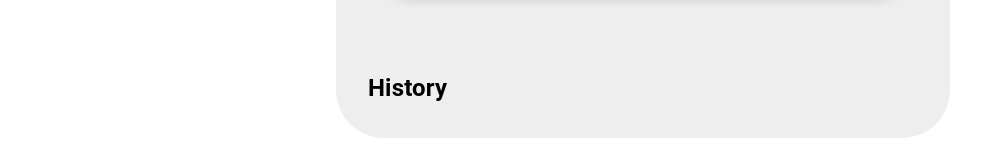
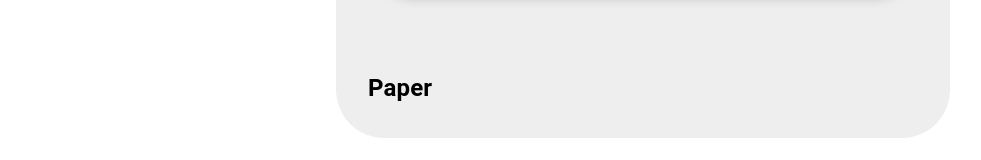
Before and after one commit to ghasemizade/test-router-react, a React (Create React App) app: page /homepage in a window 1280 px wide. Shown: the part 925-1085 px from the top of the page, without its empty margins (28-1009 px from the left). Built offline with nearby package versions, Linux system fonts and the light colour scheme.

Commit message:
update modules

```diff
--- a/package.json
+++ b/package.json
@@ -14,6 +14,7 @@
     "react-icons": "^4.8.0",
     "react-router-dom": "^6.11.1",
     "react-scripts": "5.0.1",
+    "swiper": "^9.3.0",
     "web-vitals": "^2.1.4"
   },
   "scripts": {
--- a/src/pages/HomePage.jsx
+++ b/src/pages/HomePage.jsx
@@ -30,7 +30,8 @@ const HomePage = ()=> {
                     </div>
                     <div className="bottom-main">
                         <div className="history">
-                            <h2>History</h2>
+                            <h2>Paper</h2>
+
                         </div>
                     </div>
                 </div>
```
Also changed, not shown: 1 other file (tests, documents, lock files or other folders).
